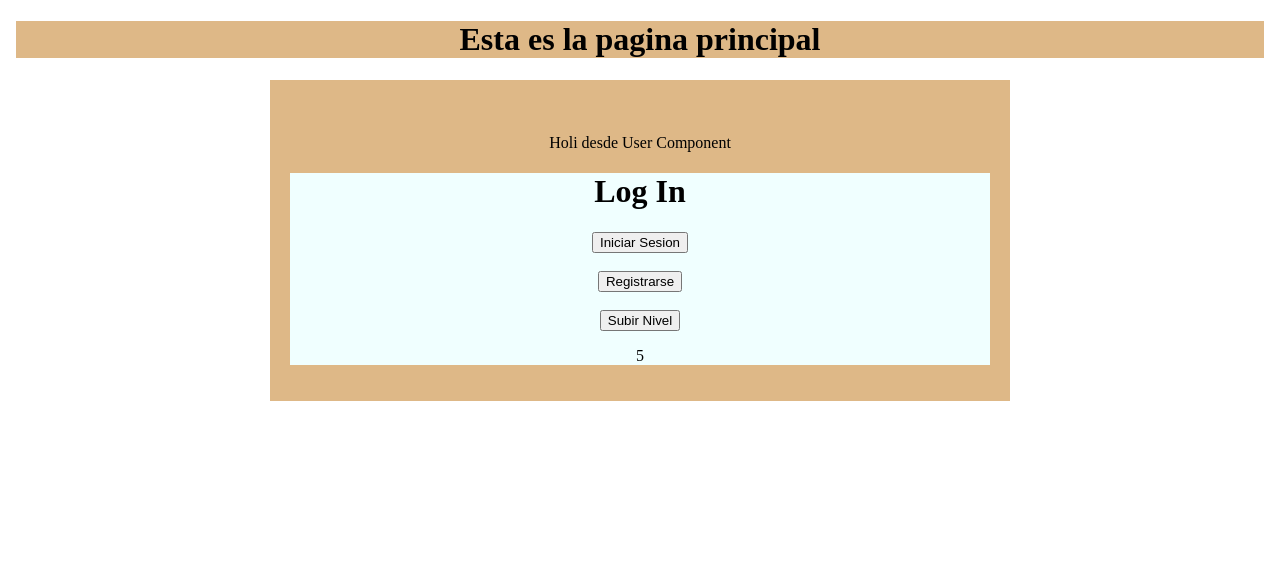
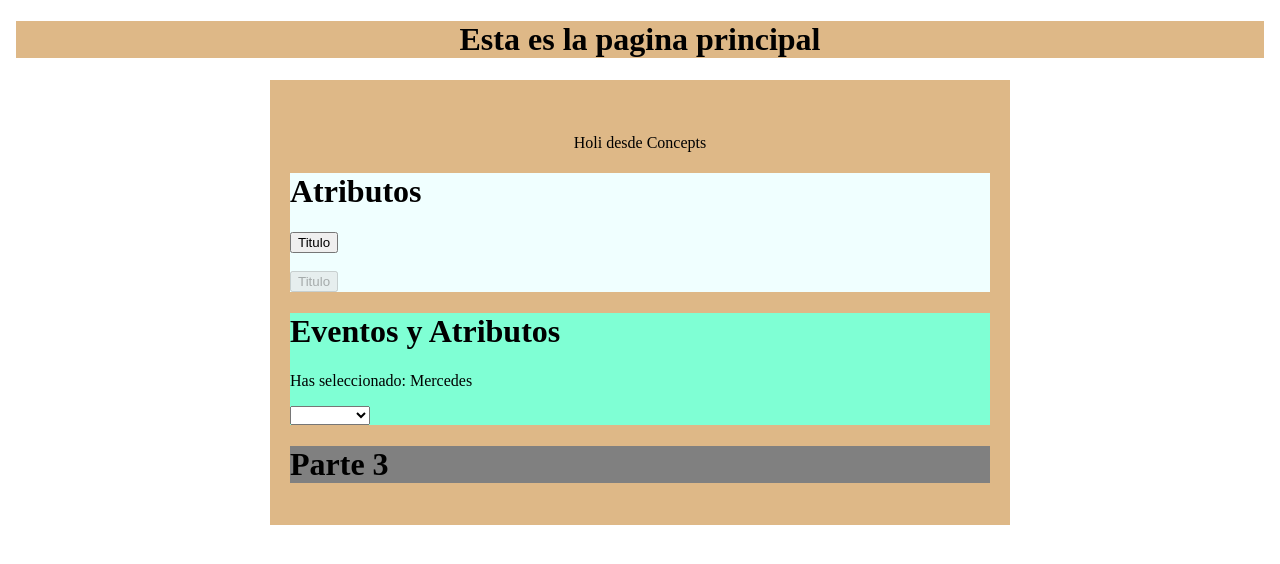
Before and after one commit to aleee-git/HelloWorld-Angular, an Angular app: page / in a window 1280 px wide. Shown: the top 564 px of the page. Built offline with nearby package versions, Linux system fonts and the light colour scheme.

Commit message:
Concepts Component

```diff
--- a/src/app/components/app/app.component.html
+++ b/src/app/components/app/app.component.html
@@ -14,7 +14,9 @@
 
   <!-- <app-header></app-header> -->
 
-  <app-user></app-user>
+  <!-- <app-user></app-user> -->
+
+  <app-concepts></app-concepts>
 
 
 </body>
--- /dev/null
+++ b/src/app/components/concepts/concepts.component.html
@@ -0,0 +1,32 @@
+
+<div style="background-color: burlywood; max-width: 700px; margin: 0 auto; padding: 20px;">
+
+    <br>
+    <p style="text-align: center;">Holi desde Concepts</p>
+
+    <div style="background-color: azure">
+        <h1>Atributos</h1>
+        <button [disabled]="false">Titulo</button>
+        <br><br>
+        <button [disabled]="desactivado">Titulo</button>
+    </div>
+
+    <div style="background-color: aquamarine">
+        <h1>Eventos y Atributos</h1>
+        <p>Has seleccionado: {{seleccionado}} </p>
+
+        <select [(ngModel)] = "seleccionado">
+            <option value="Lunes">Lunes</option>
+            <option value="Martes">Martes</option>
+            <option value="Miercoles">Miercoles</option>
+            <option value="Jueves">Jueves</option>
+            <option value="Viernes">Viernes</option>
+        </select>
+
+    </div>
+
+    <div style="background-color: gray">
+        <h1>Parte 3</h1>
+    </div>
+
+</div>
--- /dev/null
+++ b/src/app/components/concepts/concepts.component.ts
@@ -0,0 +1,13 @@
+import { Component } from '@angular/core';
+
+@Component({
+  selector: 'app-concepts',
+  templateUrl: './concepts.component.html',
+  styleUrls: ['./concepts.component.css']
+})
+export class ConceptsComponent {
+
+  desactivado = true;
+  seleccionado = "Mercedes";
+
+}
```
Also changed, not shown: src/app/app.module.ts (+6 -2 lines), src/app/components/concepts/concepts.component.css (added).
